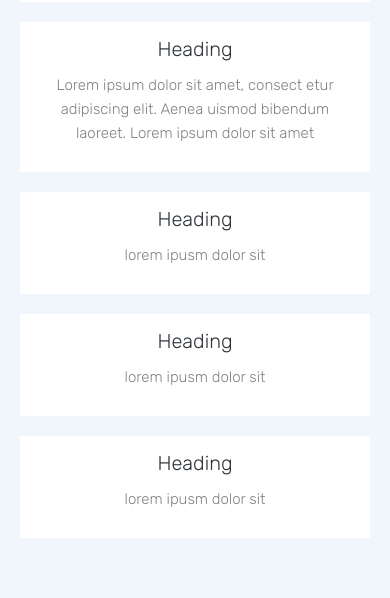
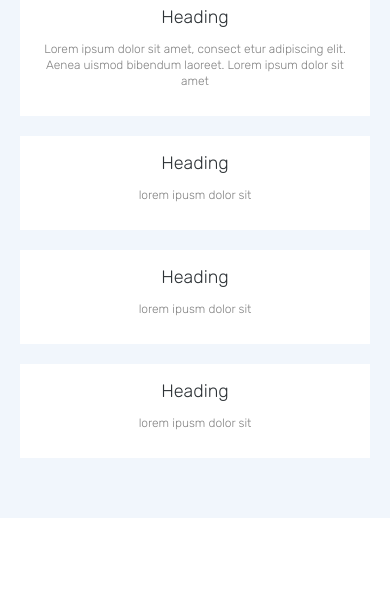
Before and after one commit to MrEyelet/GOGO, a plain HTML site: page index.html in a window 390 px wide. Shown: the part 733-1331 px from the top of the page. After the commit the page ends 1251 px from the top, so only its background shows below. Drawn offline with Linux system fonts and the light colour scheme.

Commit message:
rwd font sizes

```diff
--- a/sass/base/common.scss
+++ b/sass/base/common.scss
@@ -24,17 +24,29 @@ h1 {
   margin-bottom: 0.5rem;
   font-size: 4rem;
   line-height: 5.2rem;
+  @include mobile-lg {
+    font-size: 3rem;
+  }
 }
 h2 {
   margin-bottom: 2.4rem;
   font-size: 3rem;
   line-height: 3rem;
+  @include mobile-lg {
+    font-size: 2rem;
+  }
 }
 h3 {
   margin-bottom: 1.2rem;
   font-size: 2rem;
   line-height: 2.4rem;
+  @include mobile-lg {
+    font-size: 1.8rem;
+  }
 }
 p {
   margin-bottom: 4rem;
+  @include mobile-lg {
+    font-size: 1.4rem;
+  }
 }
--- a/sass/components/box.scss
+++ b/sass/components/box.scss
@@ -5,6 +5,10 @@
   &:nth-of-type(n + 4) {
     margin-top: 3rem;
   }
+  // &:nth-of-type(3n + 2),
+  // &:nth-of-type(3n + 3) {
+  //   margin-left: 3rem;
+  // }
   @include portrait {
     width: calc(50% - 1rem);
     padding: 1.5rem;
@@ -26,6 +30,10 @@
     font-size: 1.5rem;
     line-height: 2.4rem;
     color: $color-dimmed;
+    @include mobile-lg {
+      font-size: 1.2rem;
+      line-height: 1.6rem;
+    }
   }
   &__ic {
     margin-top: 1.2rem;
--- a/sass/components/header.scss
+++ b/sass/components/header.scss
@@ -2,6 +2,9 @@
   @include wrapper;
   padding-top: 2.3rem;
   padding-bottom: 2.3rem;
+  @include tablet {
+    text-align: center;
+  }
   img {
     width: 16rem;
   }
```
Also changed, not shown: css/style.min.css.
